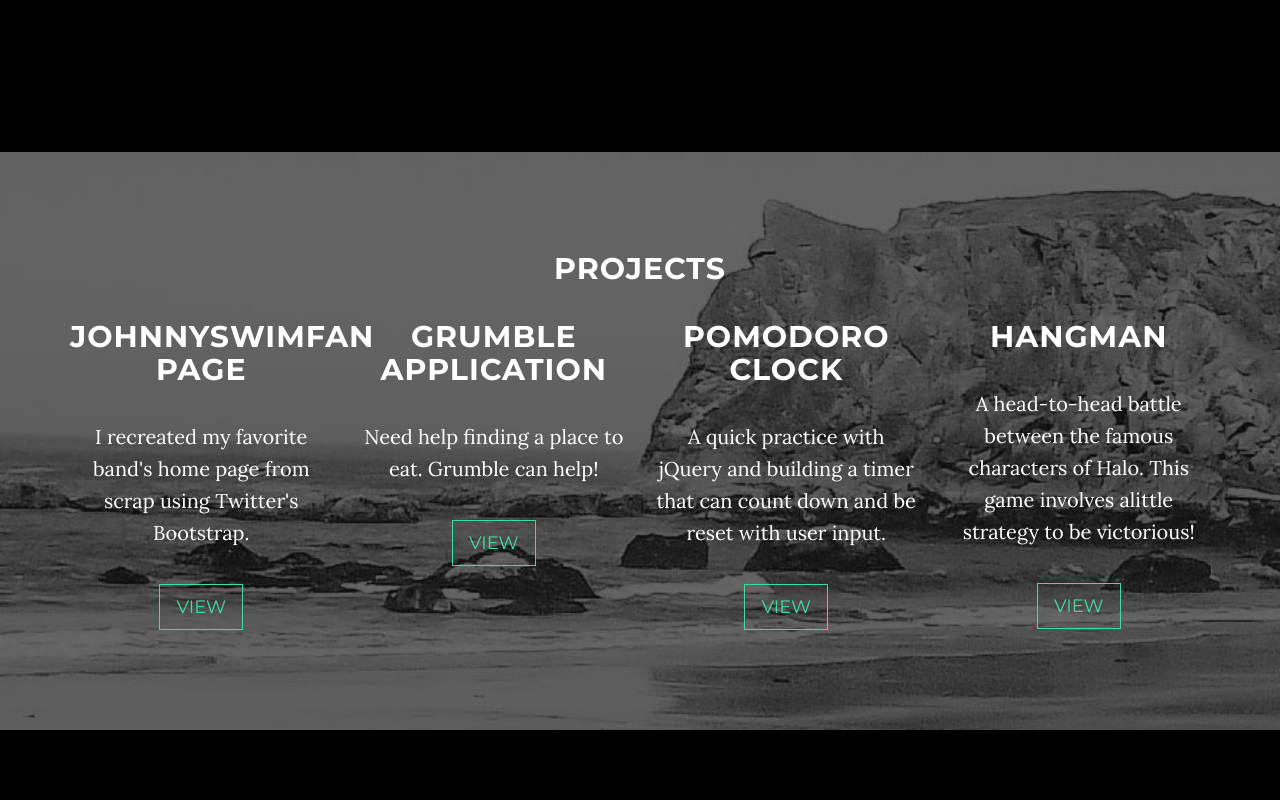
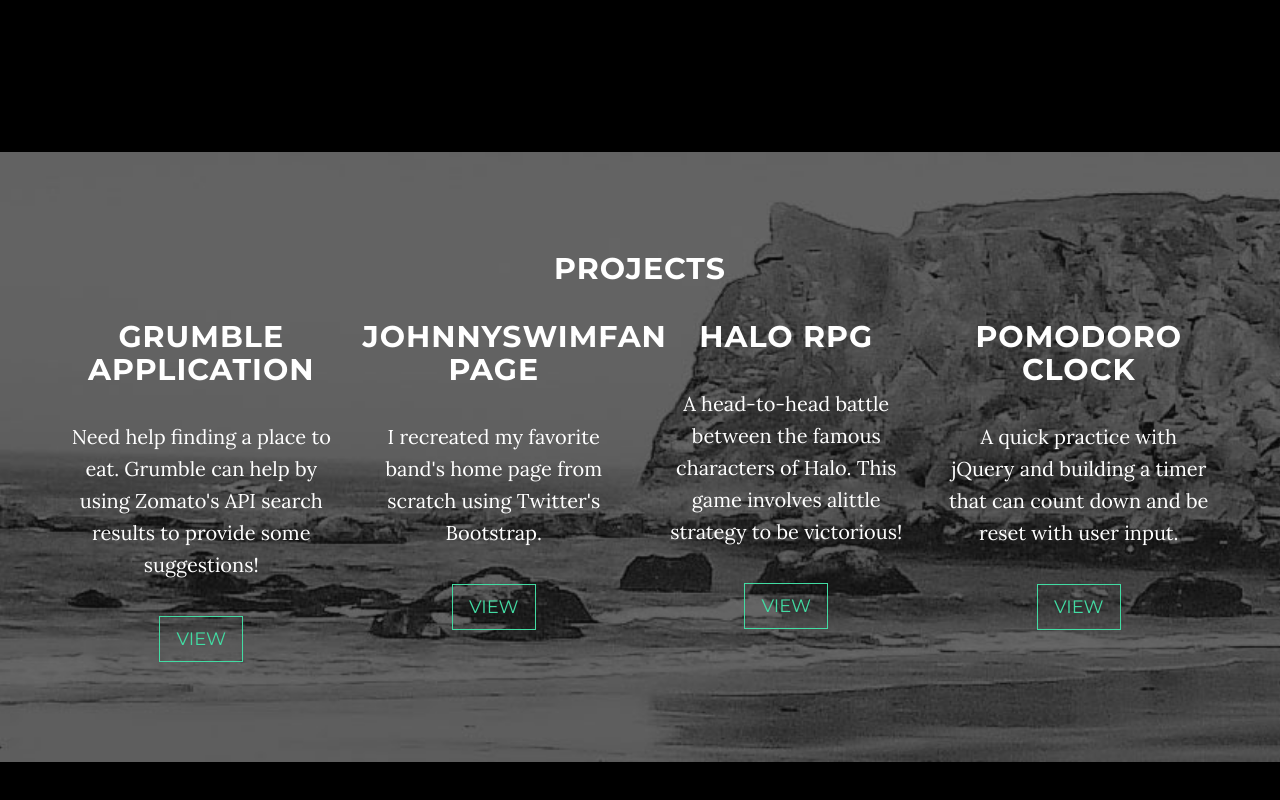
Before and after one commit to ikehawk10/ikehawk10.github.io, a website: page index.html in a window 1280 px wide. Shown: the part 1658-2458 px from the top of the page. Drawn offline with nearby package versions, Linux system fonts and the light colour scheme; some packages are replaced by stand-ins of ours.

Commit message:
update my introdution

```diff
--- a/index.html
+++ b/index.html
@@ -24,13 +24,6 @@
     <!-- Theme CSS -->
     <link href="css/grayscale.min.css" rel="stylesheet">
     <link rel="stylesheet" type="text/css" href="css/grayscale.css">
-
-    <!-- HTML5 Shim and Respond.js IE8 support of HTML5 elements and media queries -->
-    <!-- WARNING: Respond.js doesn't work if you view the page via file:// -->
-    <!--[if lt IE 9]>
-        <script src="https://oss.maxcdn.com/libs/html5shiv/3.7.0/html5shiv.js"></script>
-        <script src="https://oss.maxcdn.com/libs/respond.js/1.4.2/respond.min.js"></script>
-    <![endif]-->
 
 </head>
 
@@ -93,7 +86,7 @@
         <div class="row">
             <div class="col-lg-8 col-lg-offset-2">
                 <h2>A little about me...</h2>
-                <p>I am a Frontend Developer who specializes in HTML, CSS, Javascript, jQuery, Bootstrap, and React.js. My introduction to making website began in 2005. However, until December of 2015 coding was only a hobby since I was focused on other career opportunties. Now, coming up on two years, I have been taking coding more seriously by enrolling in courses online, networking with other developers, and building small-scale applications. I am currently enrolled in the UT Austin Full Stack Coding Bootcamp in anticipation of graduating in late May. I have built a number of projects that I am really proud of (see below) and am excited for what is to come.</p>
+                <p>I am a Frontend Developer who specializes in HTML, CSS, JavaScript, jQuery, Bootstrap, and React.js. My introduction to web development began in 2005. However, until December of 2015 coding was only a hobby since I was focused on other career opportunties. Now, coming up on two years, I have been taking coding more seriously by enrolling in courses online, networking with other developers, and building small-scale web applications. I am currently sharpening my front-end skills in the Full Stack Coding Bootcamp at UT Austin. I have built a number of projects that I am really proud of (see below) and am excited for what is to come!</p>
                 <br />
                 <p>You can check out some of the technologies I've learned from <a href="https://www.codeschool.com/users/ikehawk10" target="_blank">Code School</a>, <a href="https://teamtreehouse.com/isaachawkins" target="_blank" >Team Treehouse,</a> and <a href="https://www.codecademy.com/isoccer0" target="_blank">Codecademy.</a></p>
             </div>
@@ -111,26 +104,26 @@
                 </div>
                 <div class="row">
                     <div class="col-md-3 col-sm-12">
+                        <h2>Grumble Application</h2>
+                        <p>Need help finding a place to eat. Grumble can help by using Zomato's API search results to provide some suggestions!</p>
+                        <a href="http://ikehawkins.com/grumble/" class="btn btn-default btn-lg">View</a>
+                    </div>
+                    <div class="col-md-3 col-sm-12">
                         <h2>JohnnyswimFan Page</h2>
-                        <p>I recreated my favorite band's home page from scrap using Twitter's Bootstrap.</p>
+                        <p>I recreated my favorite band's home page from scratch using Twitter's Bootstrap.</p>
                         <a href="http://ikehawkins.com/Johnnyswimpage/" class="btn btn-default btn-lg">View</a>
                     </div>
+
                     <div class="col-md-3 col-sm-12">
-                        <h2>Grumble Application</h2>
-                        <p>Need help finding a place to eat. Grumble can help!</p>
-                        <a href="http://ikehawkins.com/grumble/" class="btn btn-default btn-lg">View</a>
+                        <h2>Halo RPG</h2>
+                        <p>A head-to-head battle between the famous characters of Halo. This game involves alittle strategy to be victorious!</p>
+                        <a href="http://ikehawkins.com/rpg-game/" class="btn btn-default btn-lg">View</a>
                     </div>
                     <div class="col-md-3 col-sm-12">
                         <h2>Pomodoro Clock</h2>
                         <p>A quick practice with jQuery and building a timer that can count down and be reset with user input.</p>
                         <a href="http://ikehawkins.com/pomodoro-clock/" class="btn btn-default btn-lg">View</a>
                     </div>
-                    <div class="col-md-3 col-sm-12">
-                        <h2>Hangman</h2>
-                        <p>A head-to-head battle between the famous characters of Halo. This game involves alittle strategy to be victorious!</p>
-                        <a href="http://ikehawkins.com/rpg-game/" class="btn btn-default btn-lg">View</a>
-                    </div>
-
                 </div>
             </div>
         </div>
```
